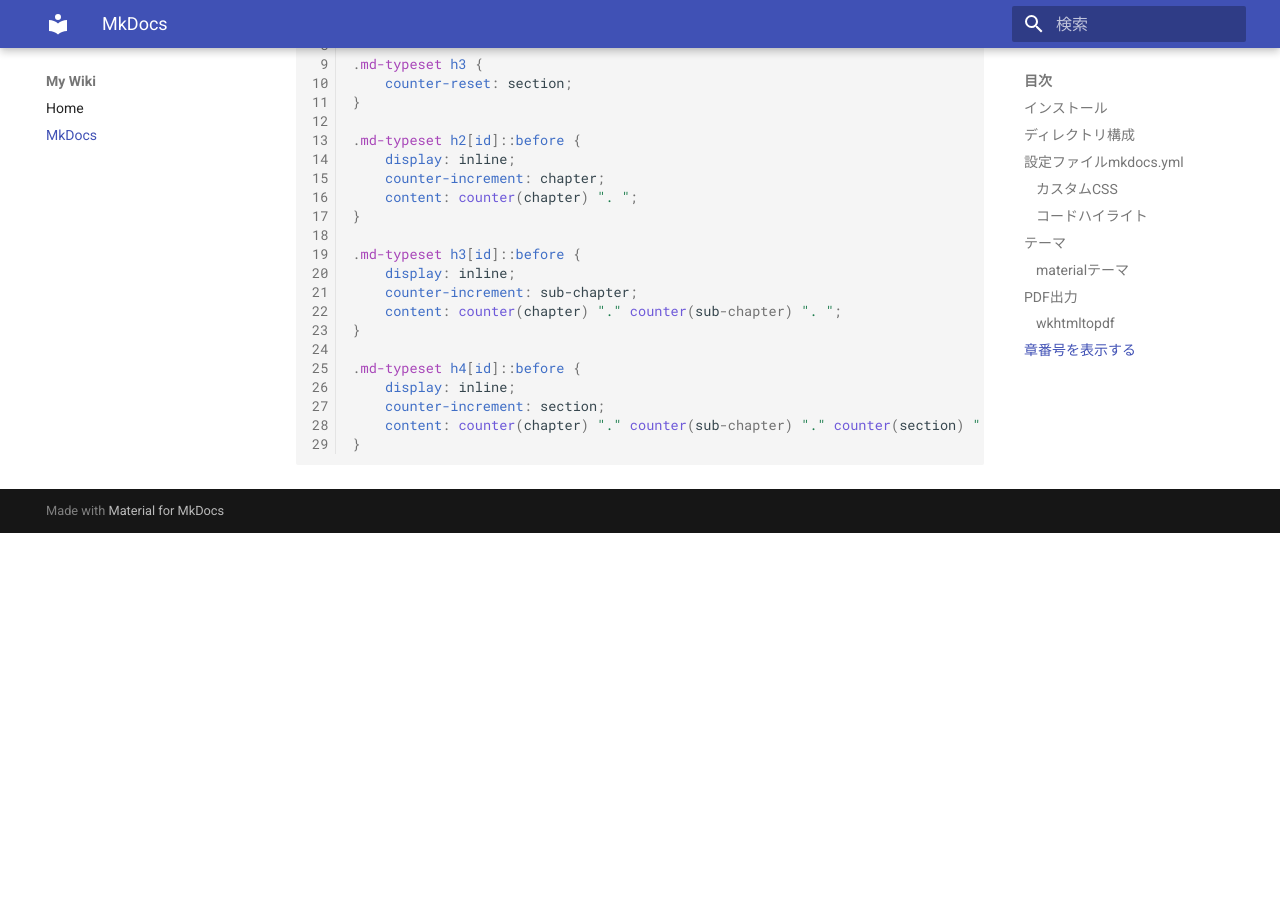
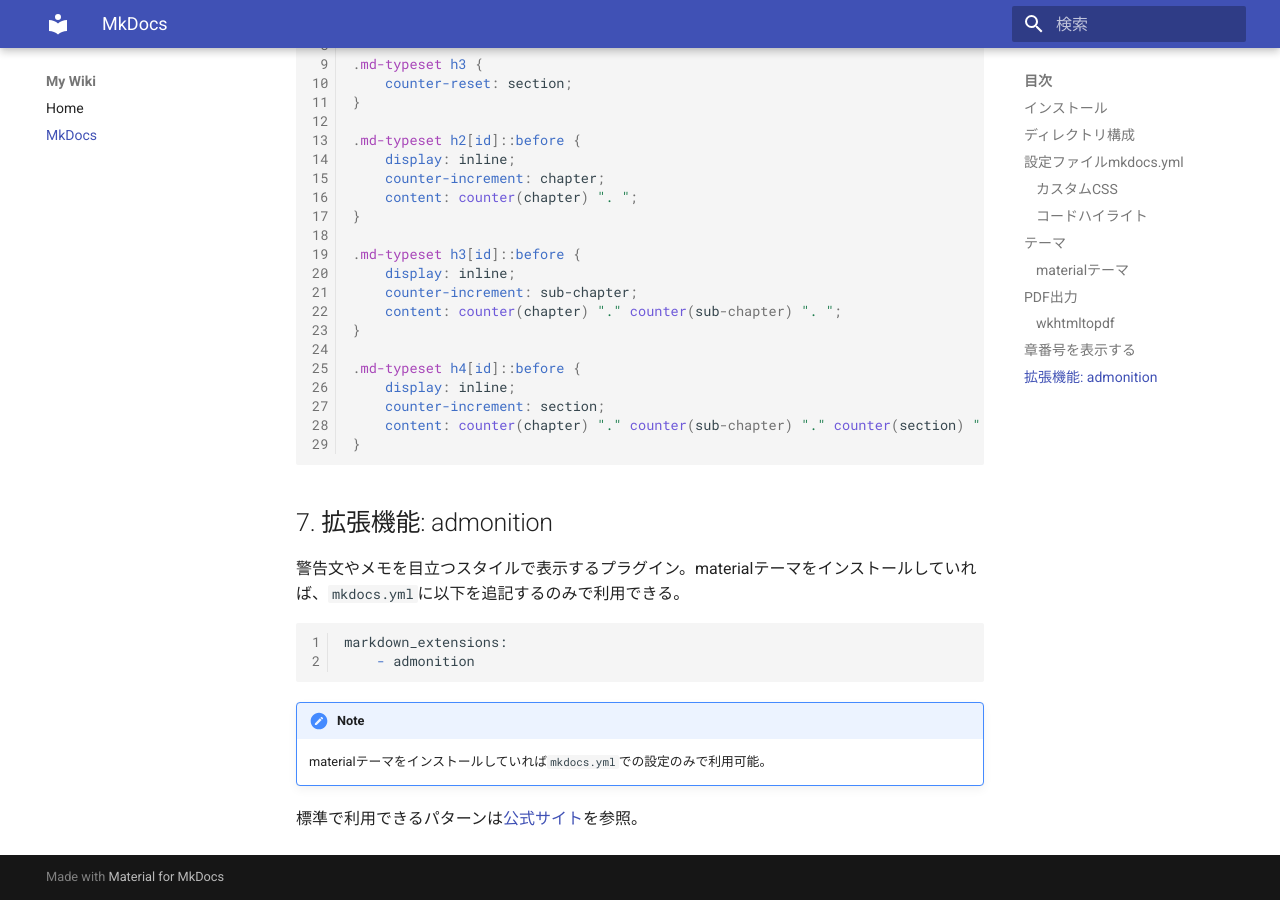
Before and after one commit to yamanackle/wiki, an MkDocs documentation site: the page built from docs/mkdocs.md, in a window 1280 px wide and 900 px high, scrolled down 3012 px. Built offline with MkDocs 1.6.1 and Material for MkDocs 9.7.7, drawn with Linux system fonts in a browser that asks for light colours; old or Windows-style settings are respelled for this version of MkDocs; before the commit the page ends 3545 px from its top, so only the background shows below that.

Commit message:
add admonition (#1)

````diff
--- a/docs/mkdocs.md
+++ b/docs/mkdocs.md
@@ -132,3 +132,17 @@ html {
     content: counter(chapter) "." counter(sub-chapter) "." counter(section) ". ";
 }
 ```
+
+## 拡張機能: admonition
+
+警告文やメモを目立つスタイルで表示するプラグイン。materialテーマをインストールしていれば、`mkdocs.yml`に以下を追記するのみで利用できる。
+
+```
+markdown_extensions:
+    - admonition
+```
+
+!!! Note
+    materialテーマをインストールしていれば`mkdocs.yml`での設定のみで利用可能。
+
+標準で利用できるパターンは[公式サイト](https://squidfunk.github.io/mkdocs-material/extensions/admonition/)を参照。
--- a/mkdocs.yml
+++ b/mkdocs.yml
@@ -10,6 +10,7 @@ extra_css:
 markdown_extensions:
   - codehilite:
       linenums: true
+  - admonition
 extra:
     search:
         language: 'jp'
````
